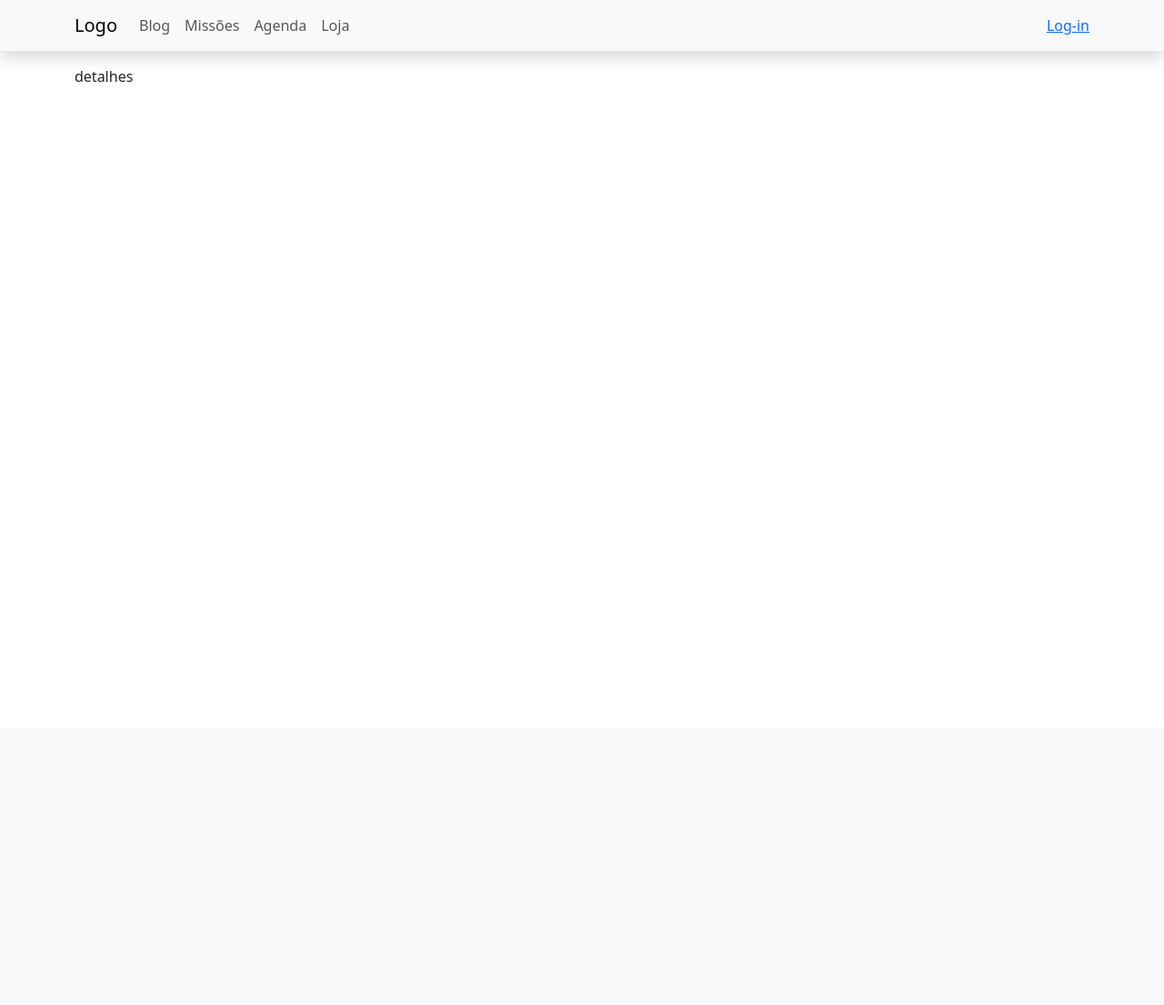
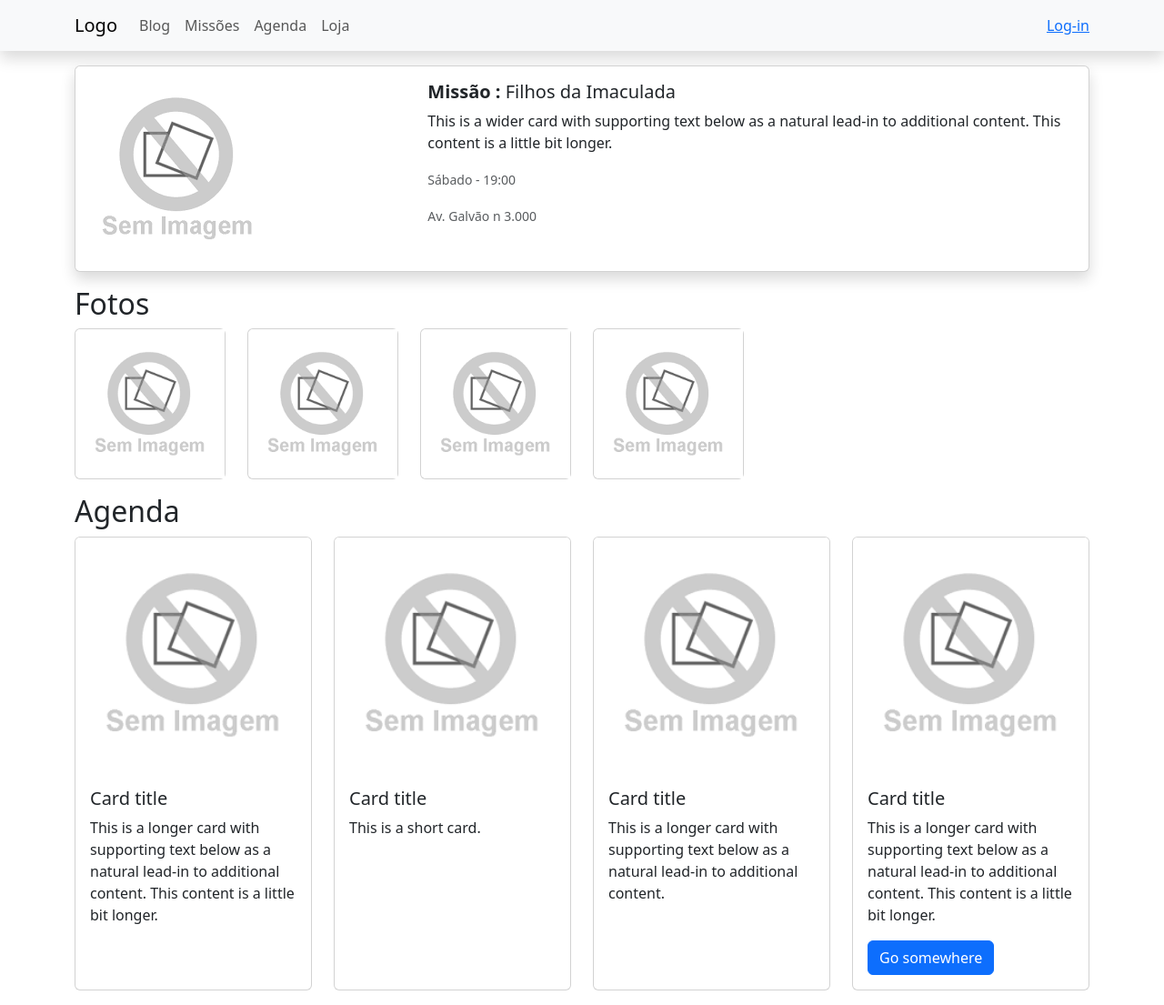
Before and after one commit to cesar-pimenta/home, a Django app: a page that uses mission/templates/mission/detail.html in a window 1280 px wide. Shown: the whole page at 91% size. Before the commit the page ends 90 px from the top, so only its background shows below. Run offline with Django 4.2, Linux system fonts and the light colour scheme; data comes from the database, SQL or seed files in the repository; both versions use the stored data as it was after the commit; parts of the project's set-up code (start-up, migrations or seed data) failed here and were passed over.

Commit message:
agenda-init

```diff
--- a/mission/templates/mission/detail.html
+++ b/mission/templates/mission/detail.html
@@ -5,5 +5,92 @@
 
 
 {% block body %}
-    detalhes
+    <div class="mb-3">
+        <div class="card mb-3 shadow">
+            <div class="row g-0">
+              <div class="col-md-4">
+                <img src="/media/imgs/sem_foto.png" class="img-fluid rounded-start" alt="...">
+              </div>
+              <div class="col-md-8">
+                <div class="card-body">
+                  <h5 class="card-title"><b>Missão :</b> {{ missao.name }}</h5>
+                  <p class="card-text">This is a wider card with supporting text below as a natural lead-in to additional content. This content is a little bit longer.</p>
+                  <p class="card-text"><small class="text-muted"><i class="fa-solid fa-calendar" style="color: #3823d7;"></i> {{ missao.get_date_display }} - {{ missao.hour }}</small></p>
+                  <p class="card-text"><small class="text-muted"><i class="fa-solid fa-location-dot" style="color: #3823d7;"></i> {{ missao.location }}</small></p>
+                </div>
+              </div>
+            </div>
+          </div>
+    </div>
+    <div class="mb-3">
+        <h2>Fotos</h2>
+        <div>
+            <div class="row row-cols-1 row-cols-md-6 g-4">
+                <div class="col">
+                  <div class="card h-100">
+                    <img src="/media/imgs/sem_foto.png" class="img-fluid rounded-start" alt="...">
+                  </div>
+                </div>
+                <div class="col">
+                  <div class="card h-100">
+                    <img src="/media/imgs/sem_foto.png" class="img-fluid rounded-start" alt="...">
+                  </div>
+                </div>
+                <div class="col">
+                  <div class="card h-100">
+                    <img src="/media/imgs/sem_foto.png" class="img-fluid rounded-start" alt="...">
+                  </div>
+                </div>
+                <div class="col">
+                  <div class="card h-100">
+                    <img src="/media/imgs/sem_foto.png" class="img-fluid rounded-start" alt="...">
+                  </div>
+                </div>
+              </div>
+            </div>
+    </div>
+    <div class="mb-3">
+        <h2>Agenda</h2>
+        <div>
+            <div class="row row-cols-1 row-cols-md-4 g-4">
+                <div class="col">
+                  <div class="card h-100">
+                    <img src="/media/imgs/sem_foto.png" class="card-img-top" alt="...">
+                    <div class="card-body">
+                      <h5 class="card-title">Card title</h5>
+                      <p class="card-text">This is a longer card with supporting text below as a natural lead-in to additional content. This content is a little bit longer.</p>
+                    </div>
+                  </div>
+                </div>
+                <div class="col">
+                  <div class="card h-100">
+                    <img src="/media/imgs/sem_foto.png" class="card-img-top" alt="...">
+                    <div class="card-body">
+                      <h5 class="card-title">Card title</h5>
+                      <p class="card-text">This is a short card.</p>
+                    </div>
+                  </div>
+                </div>
+                <div class="col">
+                  <div class="card h-100">
+                    <img src="/media/imgs/sem_foto.png" class="card-img-top" alt="...">
+                    <div class="card-body">
+                      <h5 class="card-title">Card title</h5>
+                      <p class="card-text">This is a longer card with supporting text below as a natural lead-in to additional content.</p>
+                    </div>
+                  </div>
+                </div>
+                <div class="col">
+                  <div class="card h-100">
+                    <img src="/media/imgs/sem_foto.png" class="card-img-top" alt="...">
+                    <div class="card-body">
+                      <h5 class="card-title">Card title</h5>
+                      <p class="card-text">This is a longer card with supporting text below as a natural lead-in to additional content. This content is a little bit longer.</p>
+                      <a href="#" class="btn btn-primary">Go somewhere</a>
+                    </div>
+                  </div>
+                </div>
+              </div>
+            </div>
+    </div>
 {% endblock %}
--- a/mission/templates/mission/list.html
+++ b/mission/templates/mission/list.html
@@ -16,7 +16,7 @@
                 </div>
                 <div class="p-3">
                     <div class="text-end">
-                        <a class="btn btn-primary" href="{{ missao.get_absolute_url }}">Mais...</a>
+                        <a class="btn btn-primary btn-sm" href="{{ missao.get_absolute_url }}">Mais...</a>
                     </div>
                 </div>
                 </div>
```
Also changed, not shown: db.sqlite3.
